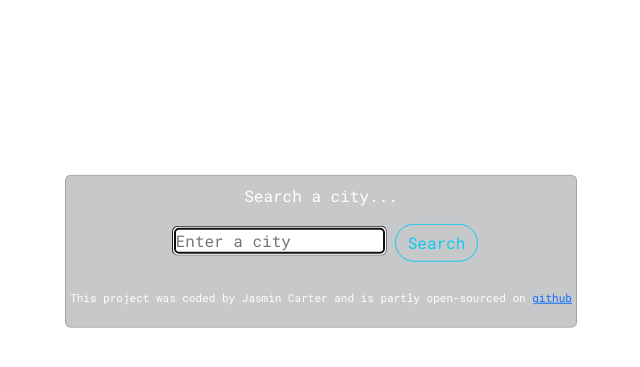
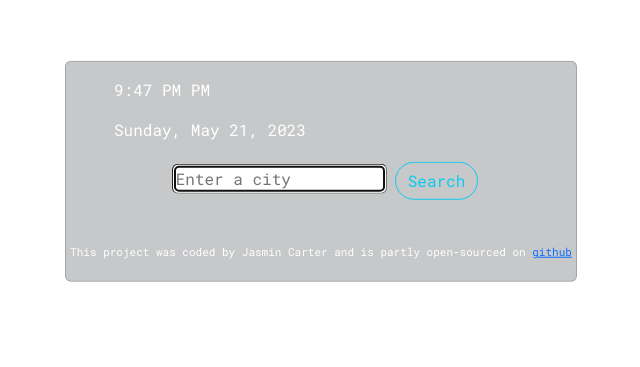
Before and after one commit to sleepykanguru22/weather-app-spline, a React (Create React App) app: page / in a window 1280 px wide. Shown: the part 197-564 px from the top of the page, without its empty margins (319-959 px from the left). Built offline with nearby package versions, Linux system fonts and the light colour scheme.

Commit message:
added clock and date

```diff
--- a/src/App.css
+++ b/src/App.css
@@ -3,7 +3,7 @@
 }
 .centered {
   position: absolute;
-  top: 50%;
+  top: 40%;
   left: 50%;
   transform: translate(-50%, -50%);
 }
@@ -32,3 +32,16 @@ ul{
   padding-top: 0.5rem;
   font-family: 'Roboto Mono', monospace;
 }
+
+@media (max-width: 768px) {
+  .card {
+    width: 60%;
+  }
+}
+
+@media (max-width: 480px) {
+  .card {
+    width: 80%;
+    margin-top: 2rem;
+  }
+}
--- a/src/App.js
+++ b/src/App.js
@@ -1,14 +1,15 @@
 import './App.css';
 import './components/backgroundScene.css'
-import Scene from './components/Scene';
 import Weather from './components/Weather'
+import Clock from './components/Clock';
+import BgScreen from './components/BgScreen';
 function App() {
   return (
     <div className="App test">
-        <Scene/>
+        <BgScreen/>
         <div className="card text-bg-dark bg-opacity-25 mb-3 centered">
+        <Clock/>
         <Weather/>
-
          <footer>
           This project was coded by Jasmin Carter and is partly open-sourced on <span><a href="https://github.com/sleepykanguru22" target="_blank" rel="noreferrer">github</a></span>
 
--- a/src/components/Scene.js
+++ b/src/components/BgScreen.js
@@ -1,8 +1,6 @@
-
-
 import Spline from '@splinetool/react-spline';
 
-export default function Scene() {
+export default function BgScreen() {
     const onStart = () => {
     console.log('scene started');
     // Perform any additional actions or logic here
--- /dev/null
+++ b/src/components/Clock.js
@@ -0,0 +1,38 @@
+import React, { useState, useEffect } from 'react';
+
+export default function Clock() {
+  const [time, setTime] = useState(getFormattedTime());
+  const [date, setDate] = useState(getFormattedDate());
+
+  useEffect(() => {
+    const interval = setInterval(() => {
+      setTime(getFormattedTime());
+    }, 1000);
+
+    return () => {
+      clearInterval(interval);
+    };
+  }, []);
+
+  function getFormattedTime() {
+    const date = new Date();
+    const hours = date.getHours() % 12 || 12;
+    const minutes = date.getMinutes().toString().padStart(2, '0');
+    const ampm = date.getHours() >= 12 ? 'PM' : 'AM';
+    const timezone = date.toLocaleString('en-US', { timeZoneName: 'short' }).split(' ')[2];
+    return `${hours}:${minutes} ${ampm} ${timezone}`;
+  }
+
+  function getFormattedDate() {
+    const date = new Date();
+    const options = { weekday: 'long', year: 'numeric', month: 'long', day: 'numeric' };
+    return date.toLocaleDateString('en-US', options);
+  }
+
+  return (
+    <div className="clock text-sm-start px-5 pt-2">
+      <p>{time}</p>
+      <p>{date}</p>
+    </div>
+  );
+}
--- a/src/components/Weather.jsx
+++ b/src/components/Weather.jsx
@@ -24,7 +24,6 @@ export default function Weather() {
       errorMessage.textContent = 'We could not locate your city. Please try again.';
       const errDiv = document.getElementById('err');
       errDiv.appendChild(errorMessage);
-      console.log(errorMessage);
     });
   }
 
@@ -84,8 +83,8 @@ export default function Weather() {
     );
   } else {
     return (
-      <div className="weather">
-        <p id="err">Search a city...</p>
+      <div className="weather pt-1">
+
         <form onSubmit={handleSubmit}>
           <input
             className="rounded mx-2"
@@ -95,6 +94,7 @@ export default function Weather() {
             onChange={handleCityChange}
           />
           <button className="btn btn-outline-info rounded-pill" type="submit">Search</button>
+        <p id="err"></p>
         </form>
 
       </div>
```
